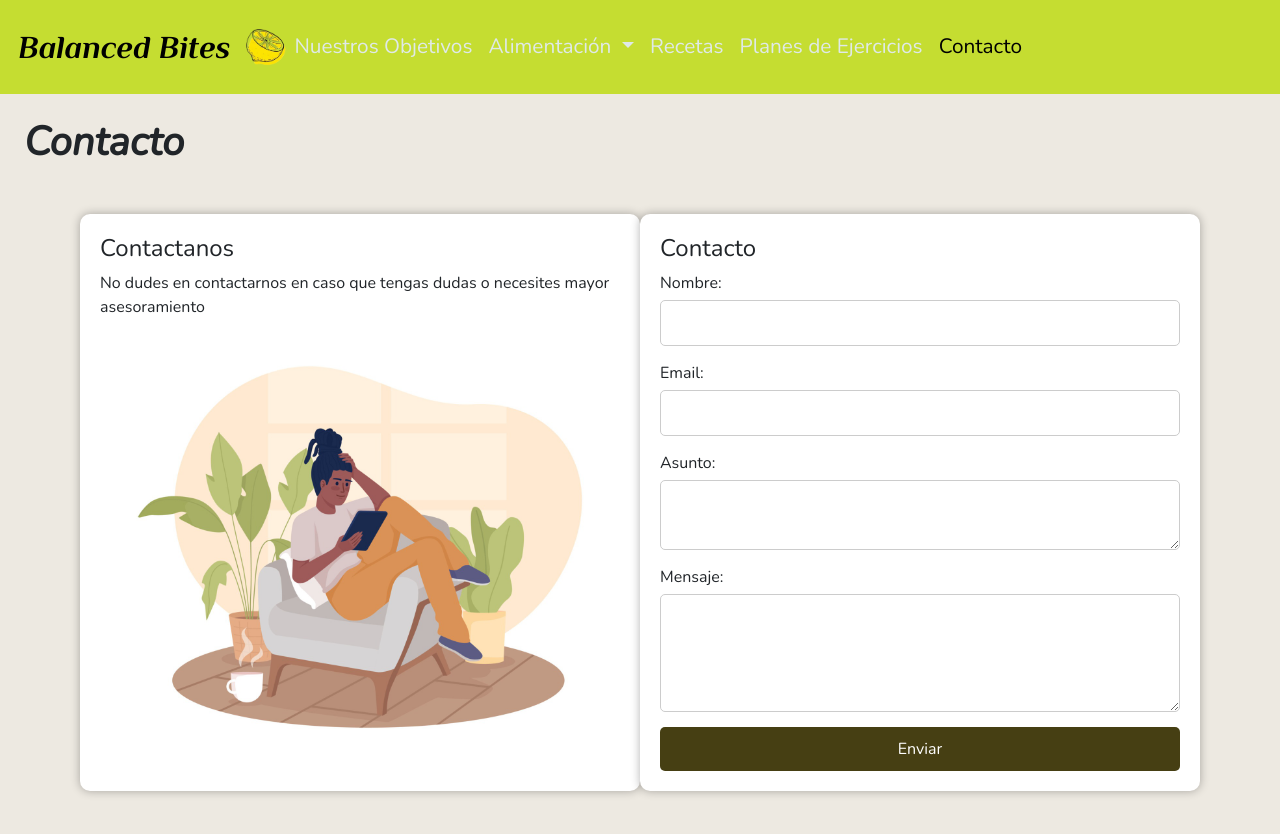
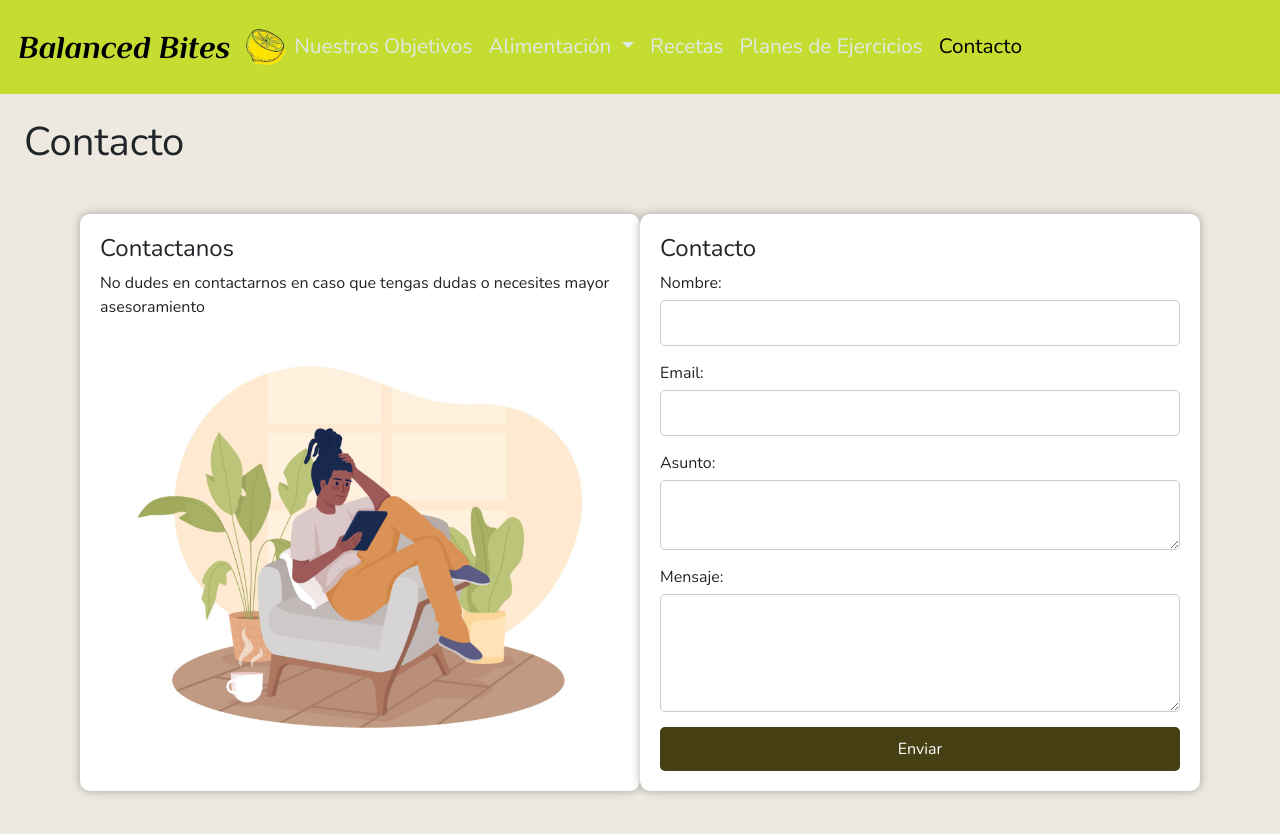
Before and after one commit to vicc2202/balanced-bites, a plain HTML site: page pages/contacto.html in a window 1280 px wide. Shown: the top 834 px of the page. Drawn offline with nearby package versions, Linux system fonts and the light colour scheme.

Commit message:
Cambios en Contacto

```diff
--- a/pages/contacto.html
+++ b/pages/contacto.html
@@ -52,9 +52,7 @@
     <!-- Fin Header -->
     <!-- Inicio Main -->
     <main class="main">
-        <section>
-            <h1 class="titulo-principal">Contacto</h1>
-            <article>
+      <h1>Contacto</h1>
       <div class="content-container">
         <section class="text-section">
             <h2>Contactanos</h2>
@@ -76,8 +74,6 @@
             </form>
         </section>
     </div>
-            </article>
-        </section>
     </main>
     <!-- Fin Main -->
     <!-- Inicio Footer -->
```
Lines whose indentation alone changed are shown as unchanged.
